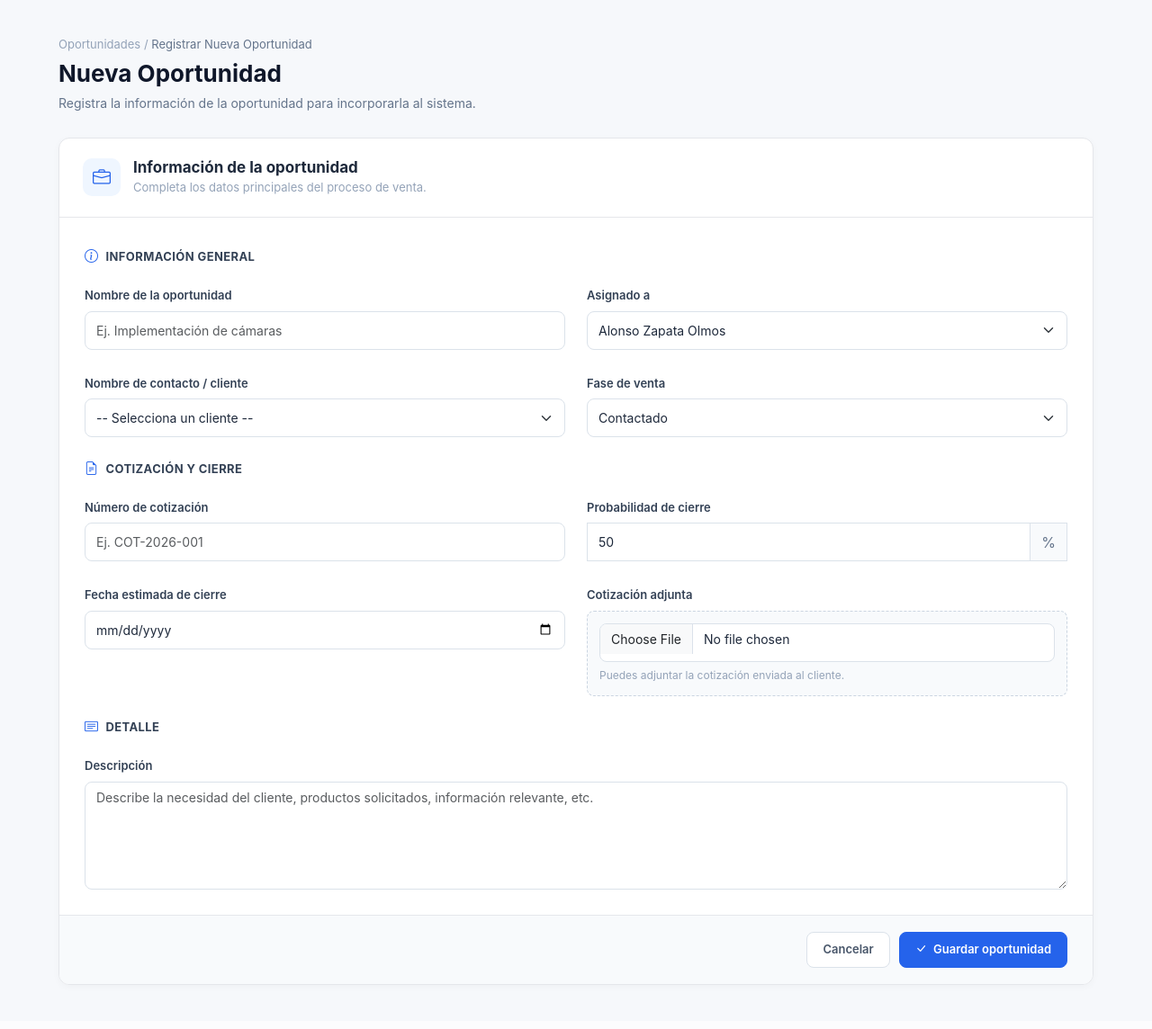
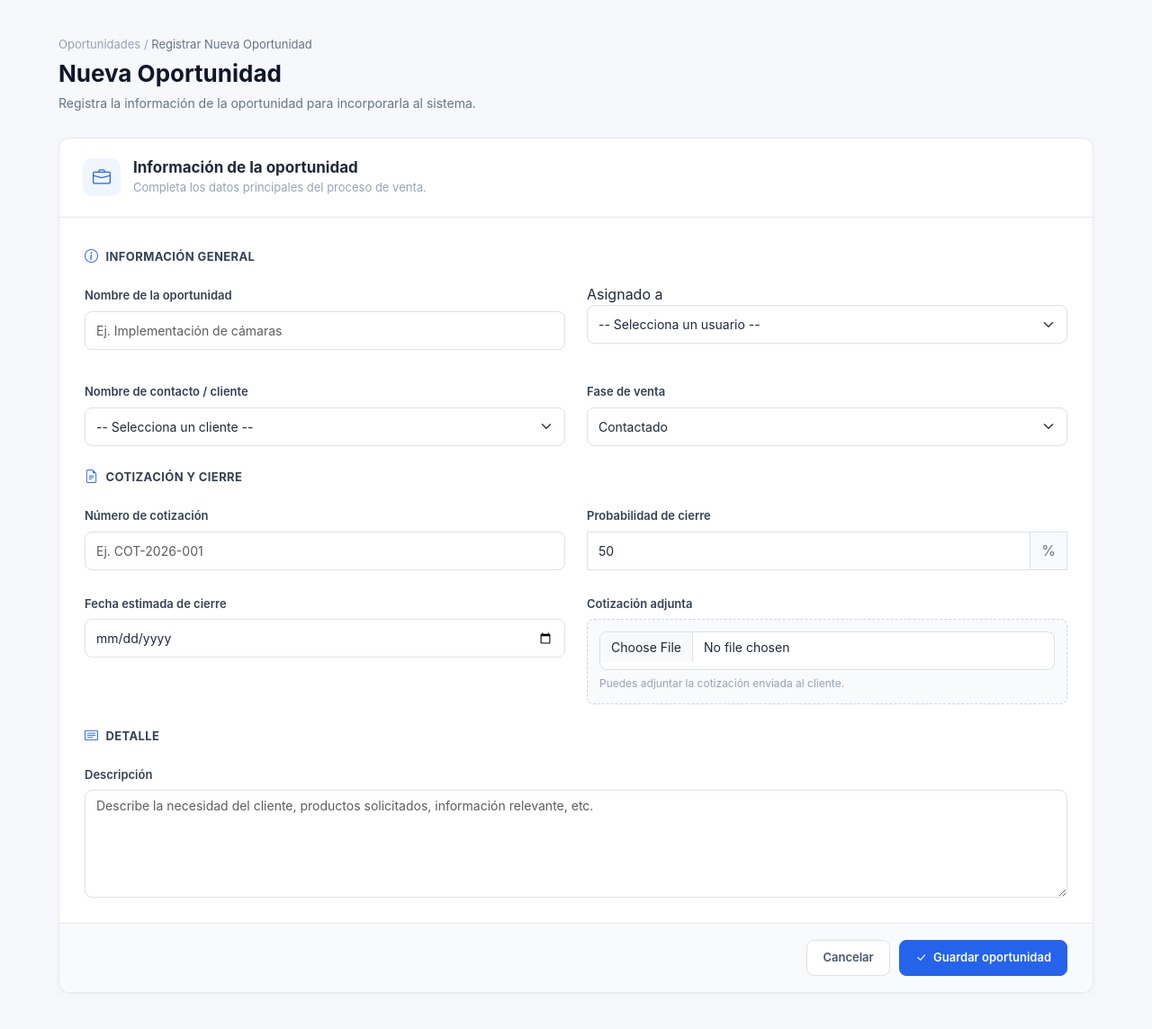
Before and after one commit to jhosue-morales/CRM-ELERA, a PHP site: page /crear_oportunidad.php in a window 1280 px wide. Shown: the whole page at 90% size. Before the commit the page ends 1095 px from the top, so only its background shows below. Run offline with PHP 8.4, Linux system fonts and the light colour scheme; the visitor is signed in with stand-in values (Sample User, id 1); tables that the repository leaves empty or names only in its code hold one stand-in row (values such as "Sample post").

Commit message:
oportunidad v1

```diff
--- a/crear_oportunidad.php
+++ b/crear_oportunidad.php
@@ -2,6 +2,7 @@
 session_start();
 if (!isset($_SESSION['usuario_id'])) { header('Location: index.php'); exit(); }
 require_once 'database.php';
+$usuarios = $pdo->query("SELECT nombre FROM usuarios ORDER BY nombre ASC")->fetchAll();
 
 // Consultar todos los clientes para el desplegable
 $stmt_clientes = $pdo->query("SELECT id, nombre, apellido FROM clientes ORDER BY nombre ASC");
@@ -319,12 +320,13 @@ if ($_SERVER['REQUEST_METHOD'] === 'POST') {
                                     <label class="form-label">Nombre de la oportunidad</label>
                                     <input type="text" name="nombre_oportunidad" class="form-control" placeholder="Ej. Implementación de cámaras" required>
                                 </div>
-                                <div class="col-md-6">
-                                    <label class="form-label">Asignado a</label>
+                                <div class="col-md-6 mb-3">
+                                    <label>Asignado a</label>
                                     <select name="asignado_a" class="form-select">
-                                        <option>Alonso Zapata Olmos</option>
-                                        <option>Diana Moran Carranza</option>
-                                        <option>Oscar Silva</option>
+                                        <option value="">-- Selecciona un usuario --</option>
+                                        <?php foreach ($usuarios as $u): ?>
+                                            <option value="<?php echo $u['nombre']; ?>"><?php echo $u['nombre']; ?></option>
+                                        <?php endforeach; ?>
                                     </select>
                                 </div>
                                 <div class="col-md-6">
```
Also changed, not shown: editar_oportunidad.php (+9 -4 lines).
